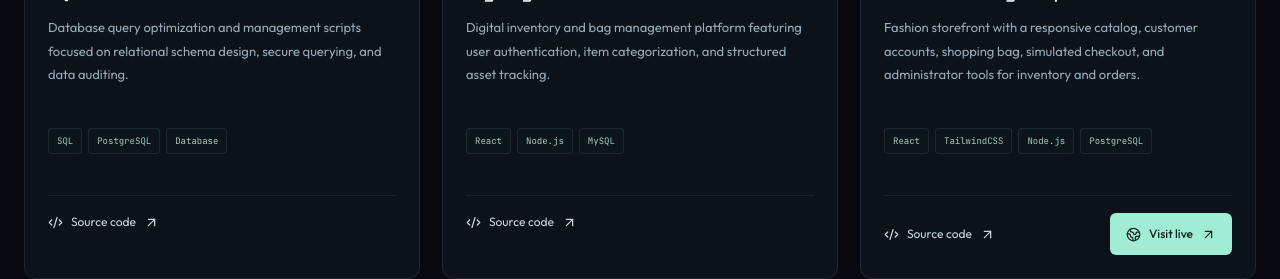
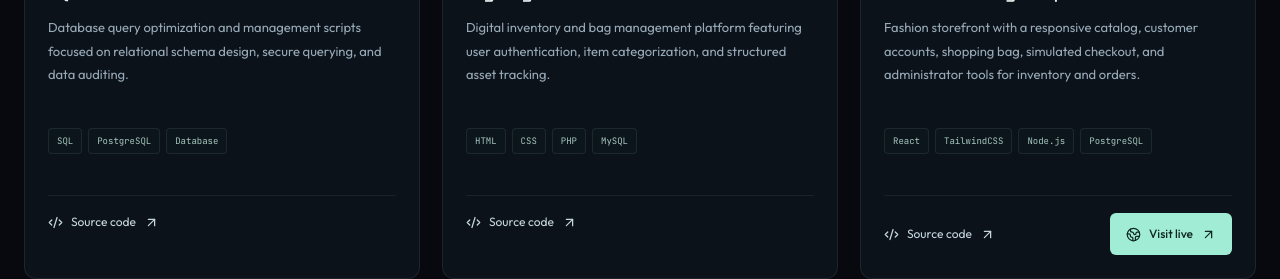
Before and after one commit to JerichoooB/PORTFOLIO, a React (Vite) app: page / in a window 1280 px wide. Shown: the part 3660-3939 px from the top of the page. Built offline with nearby package versions, Linux system fonts and the light colour scheme.

Commit message:
Correct Digibag technology stack

```diff
--- a/src/App.jsx
+++ b/src/App.jsx
@@ -195,7 +195,7 @@ export default function App() {
     {
       title: "Digibag",
       desc: "Digital inventory and bag management platform featuring user authentication, item categorization, and structured asset tracking.",
-      tags: ["React", "Node.js", "MySQL"],
+      tags: ["HTML", "CSS", "PHP", "MySQL"],
       image: "/digibag.png",
       github: "https://github.com/JerichoooB/DIGIBAG"
     },
```
